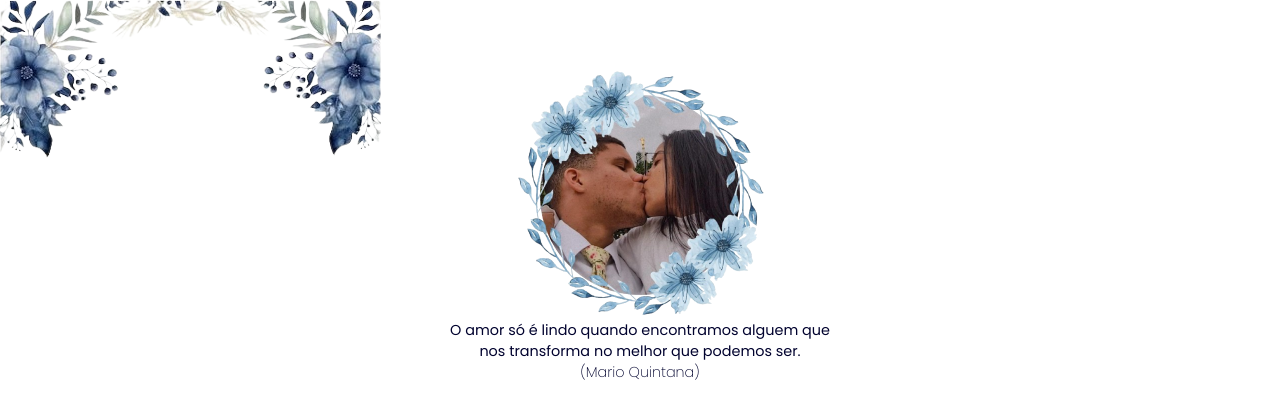
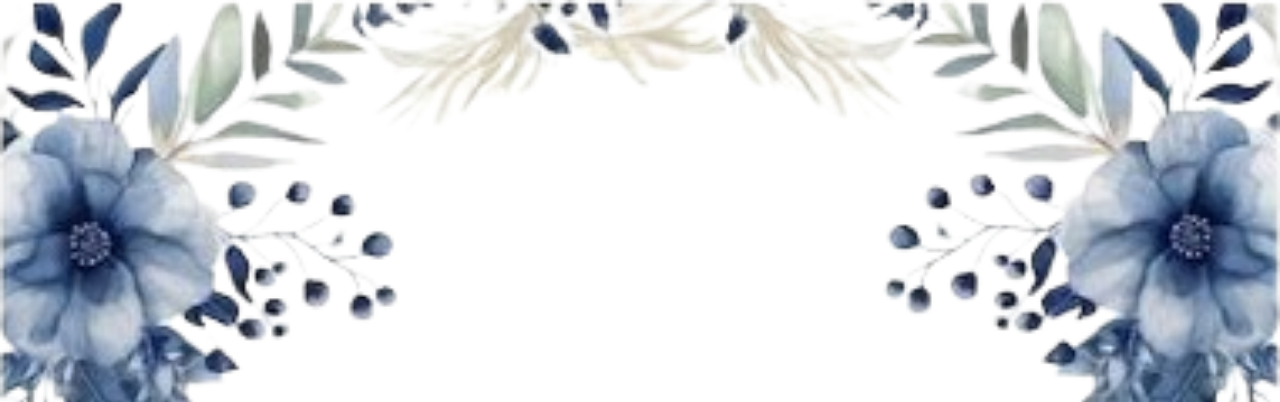
Before and after one commit to EmanuelBatixta/convite_casamento, a plain HTML site: page index.html in a window 1280 px wide. Shown: the top 402 px of the page. Drawn offline with Linux system fonts and the light colour scheme; a web font is replaced by a local one.

Commit message:
update header and footer img

```diff
--- a/scripts/script.js
+++ b/scripts/script.js
@@ -72,6 +72,8 @@ async function fetchProducts() {
     }
 }
 
+if(list){
+
     async function showList() {
         const gifts = await fetchProducts();
 
@@ -101,5 +103,6 @@ async function showList() {
             list.appendChild(card)
         });
     }
+}
 
 showList();
--- a/styles/style.css
+++ b/styles/style.css
@@ -27,6 +27,8 @@ main{
     font-family: "Poppins", sans-serif;
     font-size: .9rem;
 }
+
+
 
 .casal-img{
     width: 250px;
@@ -83,6 +85,11 @@ main{
 
 .index-footer img{
     margin-top: -20px;
+}
+
+.index-footer img,
+.index-header img{
+    width: 100%;
 }
 
 /* gifts */
```
Lines whose indentation alone changed are shown as unchanged.
